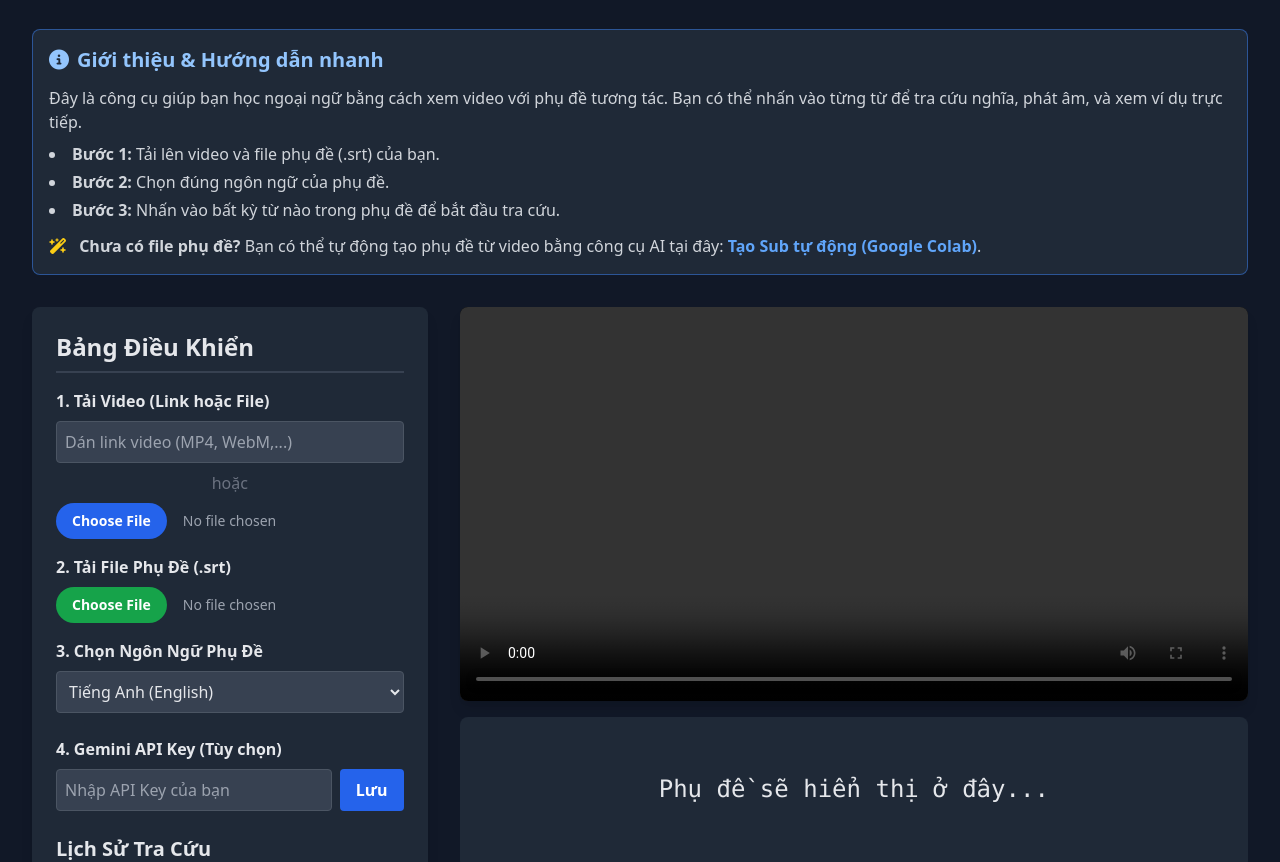
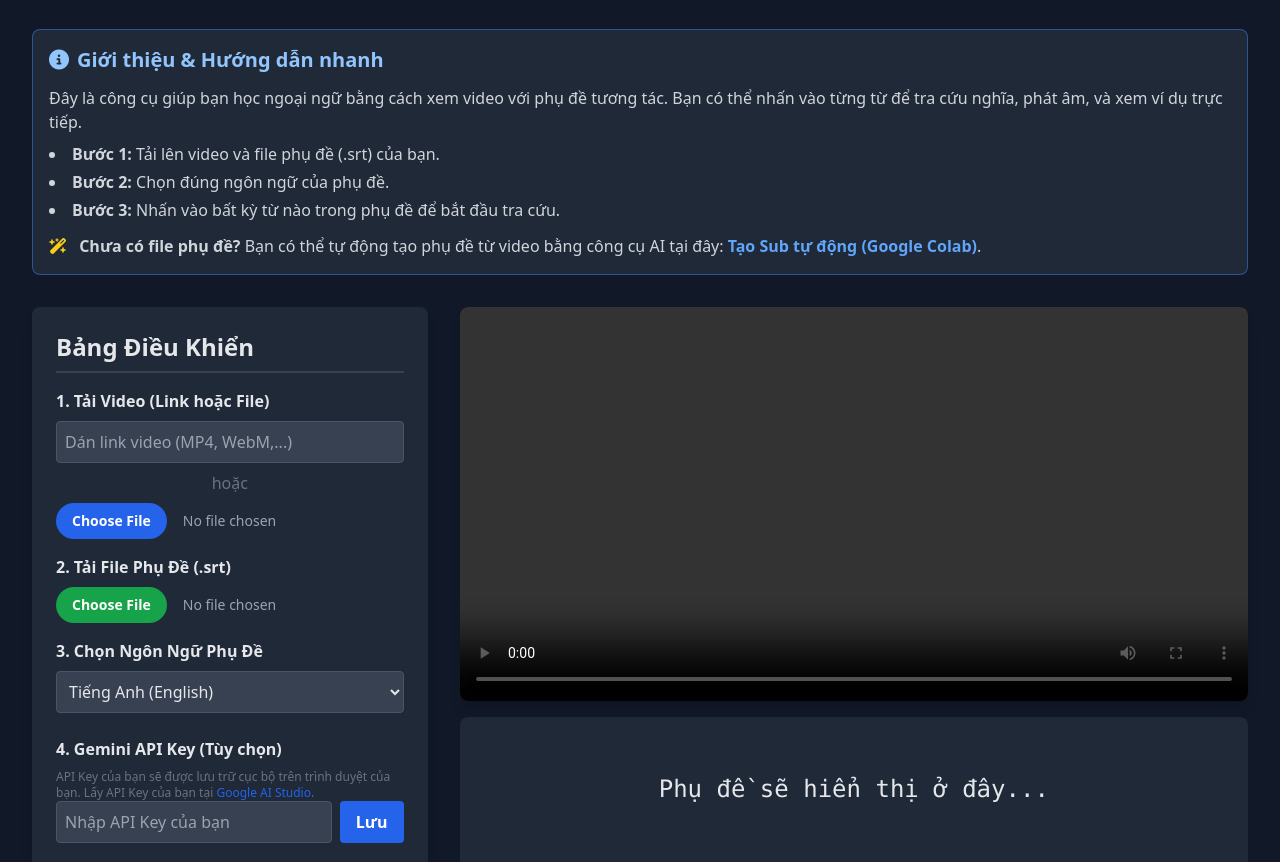
Before and after one commit to X102/videopause, a plain HTML site: page index.html in a window 1280 px wide. Shown: the part 107-969 px from the top of the page. Drawn offline with nearby package versions, Linux system fonts and the light colour scheme.

Commit message:
Update index.html

```diff
--- a/index.html
+++ b/index.html
@@ -87,6 +87,7 @@
 
                 <div class="mb-6">
                     <label for="geminiApiKey" class="block mb-2 font-bold">4. Gemini API Key (Tùy chọn)</label>
+                    <p class="text-xs text-gray-500 mt-2">API Key của bạn sẽ được lưu trữ cục bộ trên trình duyệt của bạn. Lấy API Key của bạn tại <a href="https://aistudio.google.com/app/apikey" target="_blank" class="text-blue-600 hover:underline">Google AI Studio</a>.</p>
                     <div class="flex gap-2">
                         <input type="password" id="geminiApiKey" placeholder="Nhập API Key của bạn" class="w-full p-2 bg-gray-700 border border-gray-600 rounded focus:outline-none focus:ring-2 focus:ring-blue-500">
                         <button id="saveApiKeyBtn" class="bg-blue-600 hover:bg-blue-700 text-white font-bold py-2 px-4 rounded">Lưu</button>
```
